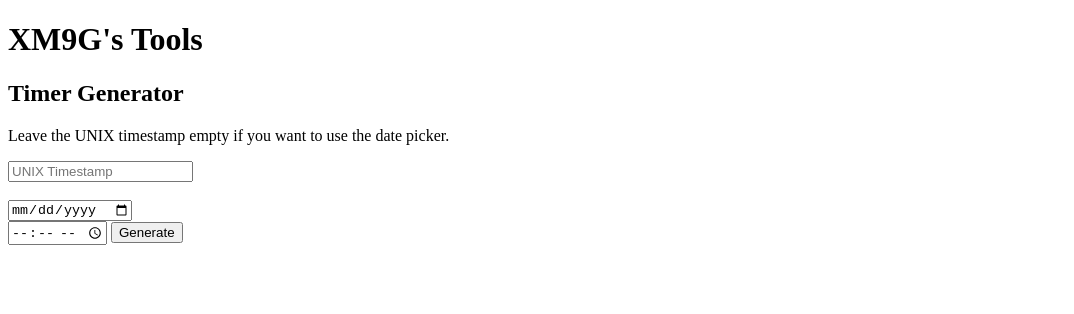
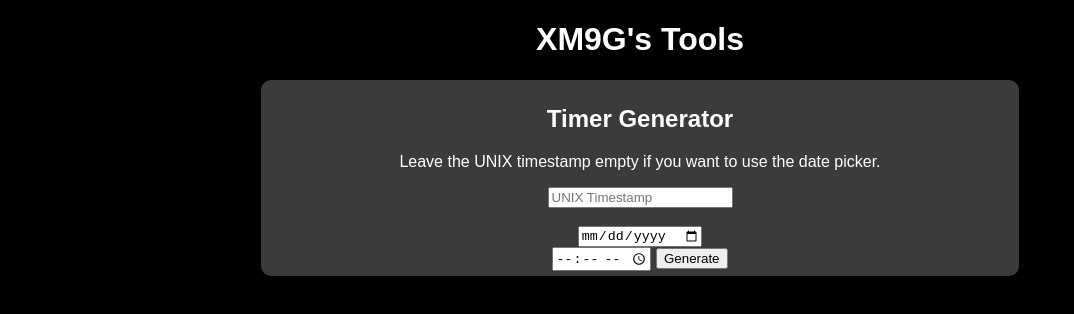
Before and after one commit to XM9G/timer-generator, a plain HTML site: page index.html in a window 1280 px wide. Shown: the whole page, without its empty margins (0-1074 px from the left). Drawn offline with Linux system fonts and the light colour scheme.

Commit message:
noew its tools

```diff
--- a/css/stylesheet.css
+++ b/css/stylesheet.css
@@ -0,0 +1,15 @@
+body {
+    background-color: black;
+    font-family: sans-serif;
+    color:rgb(255, 255, 255);
+    text-align: center;
+}
+
+.tool {
+    background-color: rgb(59, 59, 59);
+    padding: 5px;
+    margin-left: 20%;
+    margin-right: 20%;
+    min-width: 200px;
+    border-radius: 10px;
+}
--- /dev/null
+++ b/css/timer.css
@@ -0,0 +1,10 @@
+p {
+    font-family: sans-serif;
+    text-align: center;
+    font-size:xx-large
+}
+
+a {
+    font-size: x-small;
+    text-align: center;
+}
--- a/index.html
+++ b/index.html
@@ -2,11 +2,13 @@
 
 <head>
     <title>XM9G's Tools</title>
+    <link rel="stylesheet" href="/css/stylesheet.css">
 </head>
 
 <body>
     <h1>XM9G's Tools</h1>
 
+    <div class="tool">
         <h2>Timer Generator</h2>
         <p>Leave the UNIX timestamp empty if you want to use the date picker.</p>
         <input id="unix" placeholder="UNIX Timestamp"><br><br>
@@ -16,5 +18,6 @@
 
         <script src="/js/unixconv.js"></script>
         <script src="/js/generate.js"></script>
+    </div>
 
 </body>
```
Also changed, not shown: timer.html (+3 -0 lines). Lines whose indentation alone changed are shown as unchanged.
